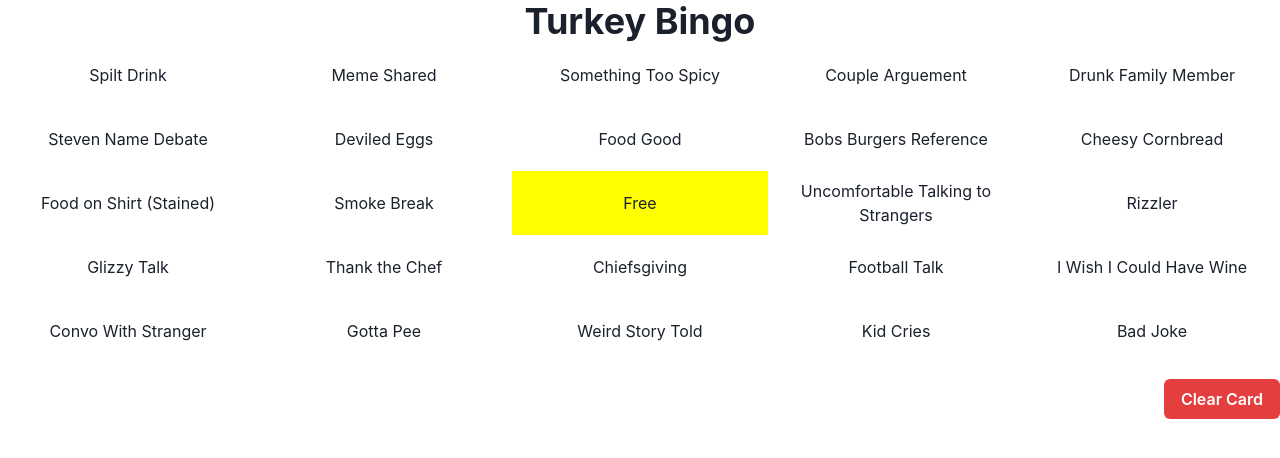
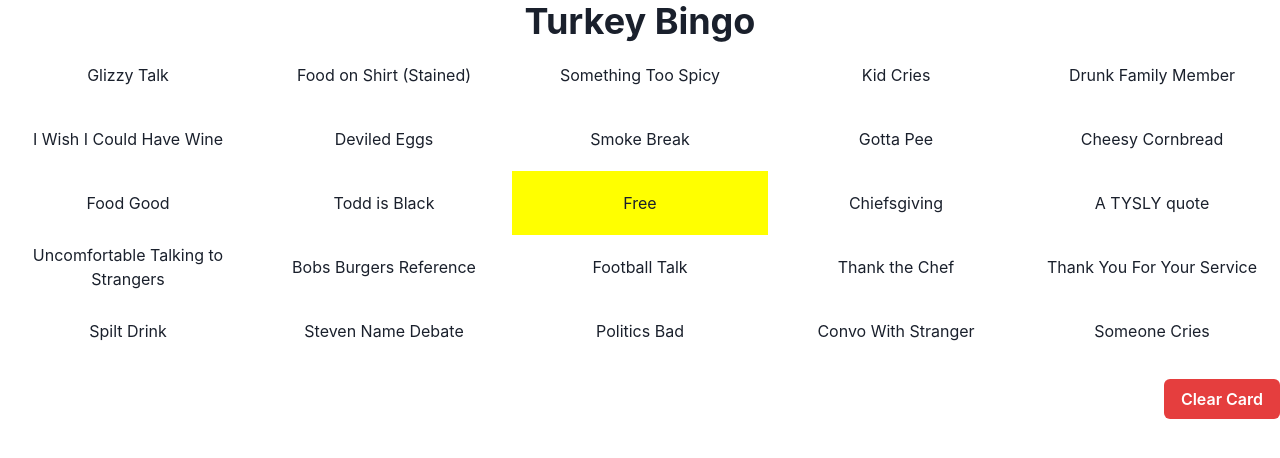
Before and after one commit to dead-alchemy/turkey-bingo, a React (Vite) app: page / in a window 1280 px wide. Shown: the top 458 px of the page. Built offline with nearby package versions, Linux system fonts and the light colour scheme.

Commit message:
Update rawList.js

```diff
--- a/src/rawList.js
+++ b/src/rawList.js
@@ -26,5 +26,7 @@ export const options = [
 	"Food on Shirt (Stained)",
 	"Smoke Break",
 	"Steven Name Debate",
-	"I Wish I Could Have Wine"
+	"I Wish I Could Have Wine",
+	"Todd is Black",
+	"Thank You For Your Service"
 ];
```
